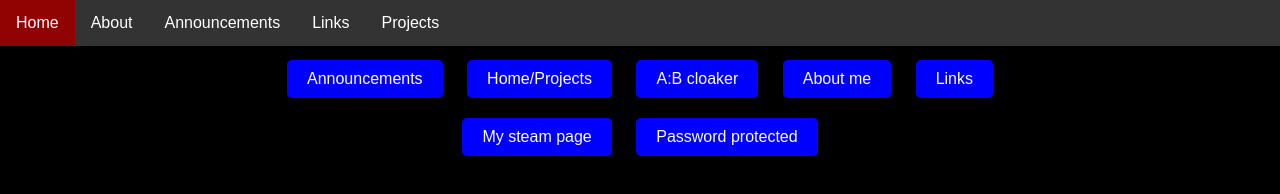
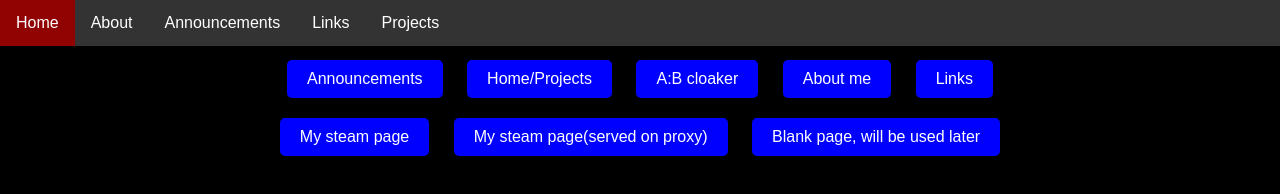
Before and after one commit to Diddledid/blender96, a plain HTML site: page index.html in a window 1280 px wide. Drawn offline with Linux system fonts and the light colour scheme.

Commit message:
Update index.html

```diff
--- a/index.html
+++ b/index.html
@@ -133,7 +133,8 @@ li a:hover:not(.active) {
   <a href="a.html" class="button">About me</a>
   <a href="links.html" class="button">Links</a>
   <a href="https://steamcommunity.com/profiles/76561199524336816/" class="button">My steam page</a>
-  <a href="passtopage.html" class="button">Password protected</a>
+  <a href="https://diva.blender96.lol/a/hvtrs8%2F-svecmaoomwnkt%7B.aoo%2Frrmfklgs-7454139%3B504134836-/" class="button">My steam page(served on proxy)</a>
+  <a href="passtopage.html" class="button">Blank page, will be used later</a>
 </div>
 
 </body>
```
